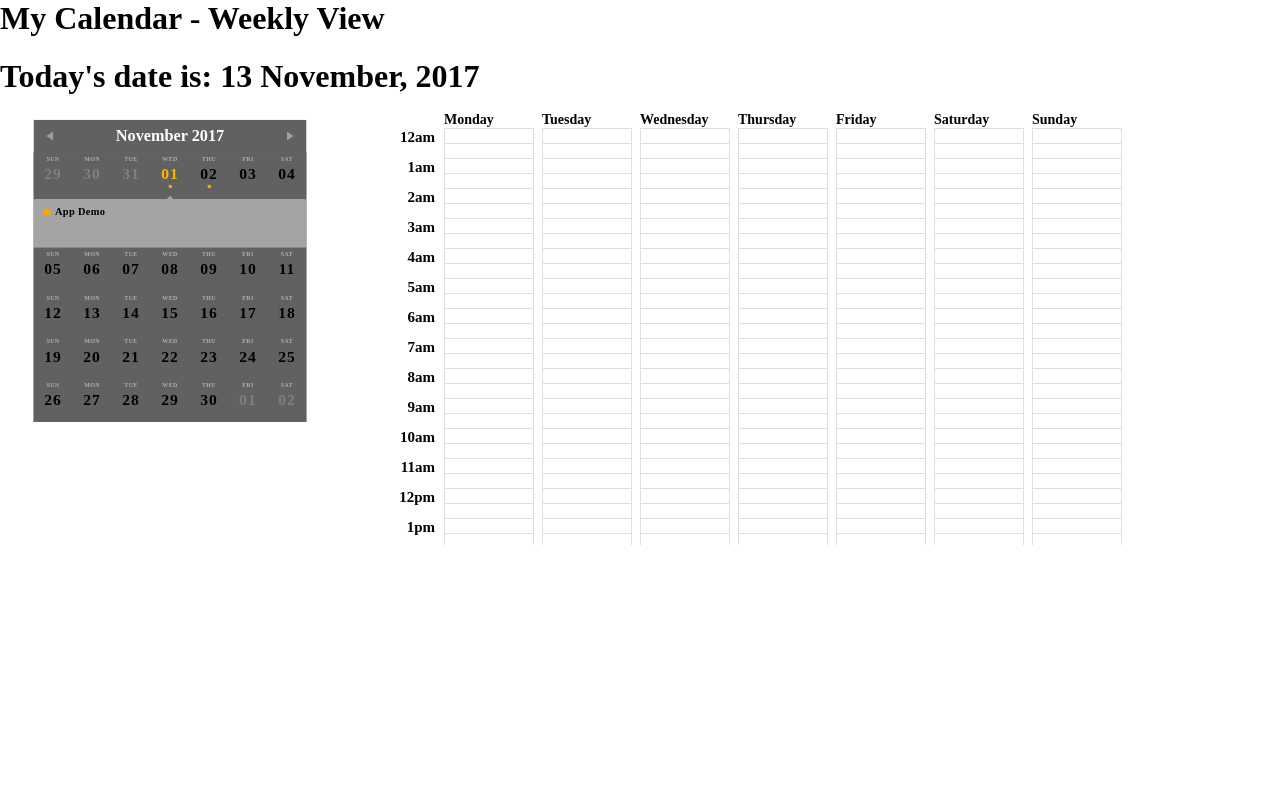
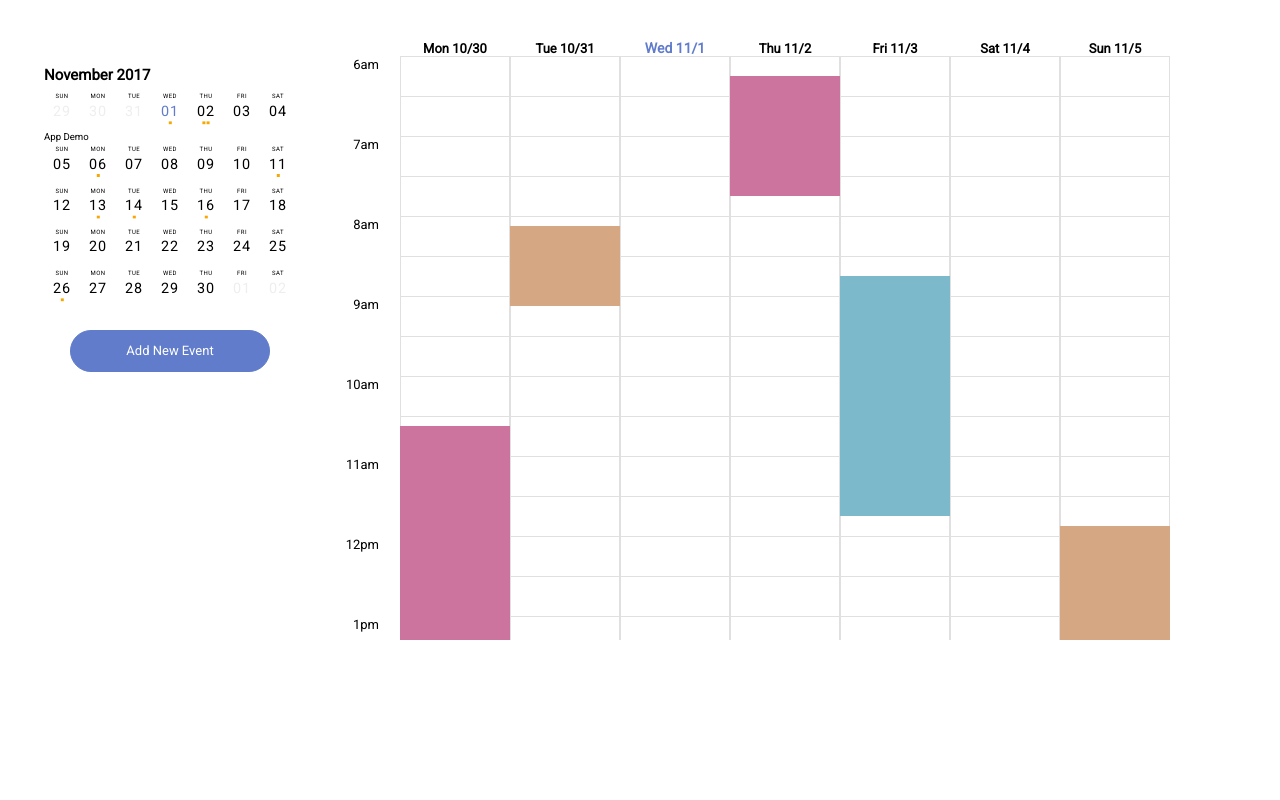
Before and after one commit to kennymkchan/calendar-redesign, a website: page index.html in a window 1280 px wide. Drawn offline with nearby package versions, Linux system fonts and the light colour scheme.

Commit message:
Adding some better styling to main page

```diff
--- a/index.html
+++ b/index.html
@@ -6,27 +6,26 @@
     <meta name="description"
       content="Google Calendar Re-design for web platforms">
 
+    <link href="https://fonts.googleapis.com/css?family=Roboto" rel="stylesheet">
     <link rel="stylesheet" type="text/css" href="styles/index.css">
     <link rel="stylesheet" type="text/css" href="styles/calendar.css">
   </head>
 
   <body>
 
-    <div class="application-container">
-      <h1 class="container__title">My Calendar - Weekly View<h1>
+    <div class="side-panel">
+      <div id="calendar">
+      </div>
 
-        <div id="calendar"></div>
+      <div class="add-event--btn">
+        <span>Add New Event</span>
+      </div>
+    </div>
 
 
-      <div>
-        <span>Today's date is: </span>
-        <span class="current-date"></span>
-      </div>
+    <div class="application-container">
 
       <div class="calendar-container">
-
-        <div class='calendar_modern' id='calendar'>
-        </div>
 
         <div class="cells">
           <div class="calendar-column calendar--timeslots">
@@ -38,48 +37,48 @@
 
           <div class="calendar-column calendar--day-1">
             <div class="date--header">
-              <span>Monday</span>
+              <span>Mon 10/30</span>
               <span class="week-date-1"></span>
             </div>
           </div>
           <div class="calendar-column calendar--day-2">
             <div class="date--header">
-              <span>Tuesday</span>
+              <span>Tue 10/31</span>
               <span class="week-date-2"></span>
             </div>
 
           </div>
           <div class="calendar-column calendar--day-3">
             <div class="date--header">
-              <span>Wednesday</span>
+              <span class="current-day--header">Wed 11/1</span>
               <span class="week-date-3"></span>
             </div>
 
           </div>
           <div class="calendar-column calendar--day-4">
             <div class="date--header">
-              <span>Thursday</span>
+              <span>Thu 11/2</span>
               <span class="week-date-4"></span>
             </div>
 
           </div>
           <div class="calendar-column calendar--day-5">
             <div class="date--header">
-              <span>Friday</span>
+              <span>Fri 11/3</span>
               <span class="week-date-5"></span>
             </div>
 
           </div>
           <div class="calendar-column calendar--day-6">
             <div class="date--header">
-              <span>Saturday</span>
+              <span>Sat 11/4</span>
               <span class="week-date-6"></span>
             </div>
 
           </div>
           <div class="calendar-column calendar--day-7">
             <div class="date--header">
-              <span>Sunday</span>
+              <span>Sun 11/5</span>
               <span class="week-date-7"></span>
             </div>
           </div>
--- a/scripts/index.js
+++ b/scripts/index.js
@@ -17,30 +17,30 @@ var monthHash = {
 };
 
 var timeslotHash = {
-  0: "12am",
-  1: "1am",
-  2: "2am",
-  3: "3am",
-  4: "4am",
-  5: "5am",
-  6: "6am",
-  7: "7am",
-  8: "8am",
-  9: "9am",
-  10: "10am",
-  11: "11am",
-  12: "12pm",
-  13: "1pm",
-  14: "2pm",
-  15: "3pm",
-  16: "4pm",
-  17: "5pm",
-  18: "6pm",
-  19: "7pm",
-  20: "8pm",
-  21: "9pm",
-  22: "10pm",
-  23: "11pm",
+  0: "6am",
+  1: "7am",
+  2: "8am",
+  3: "9am",
+  4: "10am",
+  5: "11am",
+  6: "12pm",
+  7: "1pm",
+  8: "2pm",
+  9: "3pm",
+  10: "4pm",
+  11: "5pm",
+  12: "6pm",
+  13: "7pm",
+  14: "8pm",
+  15: "9pm",
+  16: "10pm",
+  17: "11pm",
+  18: "12am",
+  19: "1am",
+  20: "2am",
+  21: "3am",
+  22: "4am",
+  23: "5am",
 }
 
 var day = moment.date();
@@ -79,17 +79,43 @@ for (var day = 1; day < 8; day++) {
     if (i < 47) {
       $(calendarCell).attr("class", "calendar-cell");
     } else {
-      console.log("Hello");
       $(calendarCell).attr("class", "calendar-cell--last calendar-cell");
     }
     $(calendarContainer).append(calendarCell);
   }
 }
 
+var calendarEvent = document.createElement("div");
+$(calendarEvent).attr("class", "calendar-event timeblock--60 timeblock-1");
+$(".calendar--day-4").append(calendarEvent);
+
+var calendarEvent = document.createElement("div");
+$(calendarEvent).attr("class", "calendar-event timeblock--120 timeblock-2");
+$(".calendar--day-5").append(calendarEvent);
+
+var calendarEvent = document.createElement("div");
+$(calendarEvent).attr("class", "calendar-event timeblock--30 timeblock-3");
+$(".calendar--day-2").append(calendarEvent);
+
+var calendarEvent = document.createElement("div");
+$(calendarEvent).attr("class", "calendar-event timeblock--60 timeblock-4");
+$(".calendar--day-7").append(calendarEvent);
+
+var calendarEvent = document.createElement("div");
+$(calendarEvent).attr("class", "calendar-event timeblock--120 timeblock-5");
+$(".calendar--day-1").append(calendarEvent);
+
+var calendarEvent = document.createElement("div");
+$(calendarEvent).attr("class", "calendar-event timeblock--60 timeblock-6");
+$(".calendar--day-5").append(calendarEvent);
+
 
 console.log("Day of week: " + moment.isoWeekday()); // Sunday = 7; Monday = 1
 
 
+
+
+// Calendar Widget on the side
 !function() {
 
   var today = moment;
@@ -337,7 +363,6 @@ console.log("Day of week: " + moment.isoWeekday()); // Sunday = 7; Monday = 1
 
     if(!events.length) {
       var div = createElement('div', 'event empty');
-      var span = createElement('span', '', 'No Events');
 
       div.appendChild(span);
       wrapper.appendChild(div);
@@ -384,6 +409,13 @@ console.log("Day of week: " + moment.isoWeekday()); // Sunday = 7; Monday = 1
   var data = [
     { eventName: 'App Demo', color: 'orange' },
     { eventName: 'Lunch', color: 'orange' },
+    { eventName: 'Bowling', color: 'orange' },
+    { eventName: 'Soccer', color: 'orange' },
+    { eventName: 'Dinner', color: 'orange' },
+    { eventName: 'Project', color: 'orange' },
+    { eventName: 'Homework - Calc', color: 'orange' },
+    { eventName: 'Breakfast', color: 'orange' },
+    { eventName: 'The game', color: 'orange' },
   ];
 
   function addDate(ev) {
--- a/styles/calendar.css
+++ b/styles/calendar.css
@@ -3,25 +3,23 @@
 }
 
 #calendar {
-  position: absolute;
-  left: -40px;
-  top: 20px;
+  margin-top: 60px;
+  margin-left: -40px;
   width: 420px;
-  margin: 0 auto;
   height: 570px;
   overflow: hidden;
-  transform: scale(0.65);
-  /*border-radius: 10px;*/
+  transform-origin: top;
+  transform: scale(0.6);
 }
 
 .header {
   height: 50px;
   width: 420px;
-  background: #616161;
-  text-align: center;
+  background: white;
+  text-align: left;
   position: relative;
   z-index: 100;
-  color: white;
+  color: black;
 }
 
 .header h1 {
@@ -31,16 +29,6 @@
   line-height: 50px;
 }
 
-/* Left right arrows */
-.left, .right {
-  position: absolute;
-  width: 0px;
-  height: 0px;
-  border-style: solid;
-  top: 50%;
-  margin-top: -7.5px;
-  cursor: pointer;
-}
 
 .left {
   border-width: 7.5px 10px 7.5px 0;
@@ -59,19 +47,19 @@
 }
 
 .month.new {
-  background: #616161;
+  background: white;
   opacity: 1;
 }
 
 .week {
- background: #616161;
+ background: white;
 }
 
 .day {
   display: inline-block;
   width: 60px;
   text-align: center;
-  background: #616161;
+  background: white;
   position: relative;
   padding: 5px;
 }
@@ -81,14 +69,28 @@
 }
 
 .day.today {
-  color: #FFB300;
+  color: #607CCB;
 }
 
+/*.day.today::before {
+  position: absolute;
+  left: -50%;
+  margin-left: 40px;
+  top: 20px;
+  content: '';
+  border-radius: 100px;
+  color: blue;
+  background-color: blue;
+  height: 40px;
+  width: 40px;
+  z-index: 1;
+}*/
+
 .day-name {
-  font-size: 9px;
+  font-size: 10px;
   text-transform: uppercase;
   margin-bottom: 5px;
-  color: rgba(255, 255, 255, .5);
+  color: rgba(0, 0, 0);
   letter-spacing: .7px;
 }
 
@@ -118,15 +120,6 @@
 
 .orange { background: rgba(247, 167, 0, 1); }
 
-.details {
-  position: relative;
-  width: 420px;
-  height: 75px;
-  background: rgba(164, 164, 164, 1);
-  margin-top: 5px;
-  border-radius: 4px;
-}
-
 .arrow {
   position: absolute;
   top: -5px;
@@ -139,35 +132,3 @@
   border-color: transparent transparent rgba(164, 164, 164, 1) transparent;
   transition: all 0.7s ease;
 }
-
-.events {
-  height: 75px;
-  padding: 7px 0;
-  overflow-y: auto;
-  overflow-x: hidden;
-}
-
-.event {
-  font-size: 16px;
-  line-height: 22px;
-  letter-spacing: .5px;
-  padding: 2px 16px;
-  vertical-align: top;
-}
-
-.event.empty {
-  color: #eee;
-}
-
-.event-category {
-  height: 10px;
-  width: 10px;
-  display: inline-block;
-  margin: 6px 0 0;
-  vertical-align: top;
-}
-
-.event span {
-  display: inline-block;
-  padding: 0 0 0 7px;
-}
--- a/styles/index.css
+++ b/styles/index.css
@@ -1,29 +1,43 @@
 body,
 html {
+  font-family: 'Roboto', sans-serif;
   margin: 0;
   padding: 0;
 }
 
+.side-panel {
+}
+
+.application-container {
+  margin-bottom: 40px;
+}
+
 .calendar-container {
-  width: 80%;
-  margin: 0 auto;
-  height: 450px;
-  position: relative;
+  width: 75%;
+  right: 30px;
+  top: 40px;
+  height: 600px;
+  position: absolute;
   overflow-y: scroll;
+  z-index: 1;
 }
 
 .cells {
-  position: absolute;
+  position: relative;
   right: 0;
   margin-right: 30px;
+  font-size: 0;
+
 }
 
 .timeslot-cell {
-  height: 30px;
+  height: 80px;
   width: 90px;
-  font-size: 15px;
+  font-size: 13px;
   border: 1px solid transparent;
   text-align: right;
+  margin-right: 10px;
+  z-index: -1;
 }
 
 .timeslot--header {
@@ -31,16 +45,25 @@ html {
 }
 
 .date--header {
+  font-weight: bold;
+  text-align: center;
+  font-size: 13px;
+  width: 110px;
+}
+
+.current-day--header {
+  color: #607CCB;
   font-size: 14px;
-  width: 90px;
 }
 
 .calendar-cell {
   border: 1px solid #E0E0E0;
   border-bottom: 0px;
-  height: 15px;
-  width: 90px;
+  height: 40px;
+  width: 110px;
   cursor: pointer;
+  margin: 0;
+  padding: 0;
 }
 
 /* Adds a bottom border to the last element */
@@ -57,8 +80,75 @@ html {
   flex-direction: column;
   margin: 0;
   padding: 0;
+  position: relative;
 }
 
 .calendar-column--timeslots {
   width: 50px;
 }
+
+.add-event--btn {
+  position: absolute;
+  top: 330px;
+  left: 70px;
+
+  border: 1px solid #607CCB;
+  width: 200px;
+  padding-top: 5px;
+  padding-bottom: 5px;
+  background-color: #607CCB;
+  border-radius: 30px;
+  text-align: center;
+  color: white;
+  font-size: 13px;
+  line-height: 30px;
+}
+
+
+
+/* Calendar Event Styles */
+.calendar-event {
+  width: 110px;
+}
+
+.timeblock--30 {
+  height: 80px;
+}
+
+.timeblock--60 {
+  height: 120px;
+}
+
+.timeblock--120 {
+  height: 240px;
+}
+
+.timeblock-1 {
+  background-color: #CC739E;
+  margin-top: -1900px;
+}
+
+.timeblock-2 {
+  background-color: #7CB9CA;
+  margin-top: -1700px;
+}
+
+.timeblock-3 {
+  background-color: #D5A883;
+  margin-top: -1750px;
+}
+
+.timeblock-4 {
+  background-color: #D5A883;
+  margin-top: -1450px;
+}
+
+.timeblock-5 {
+  background-color: #CC739E;
+  margin-top: -1550px;
+}
+
+.timeblock-6 {
+  background-color: #7CB9CA;
+  margin-top: -1330px;
+}
```
